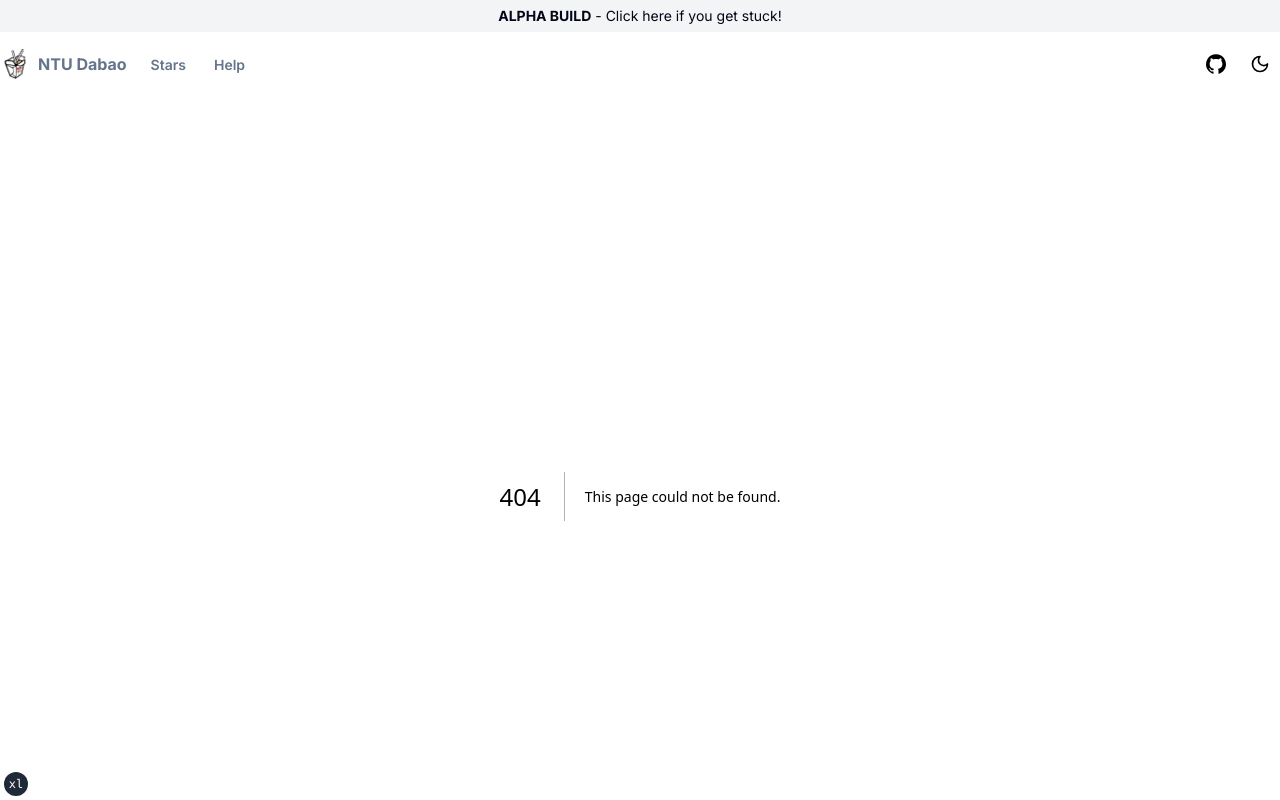
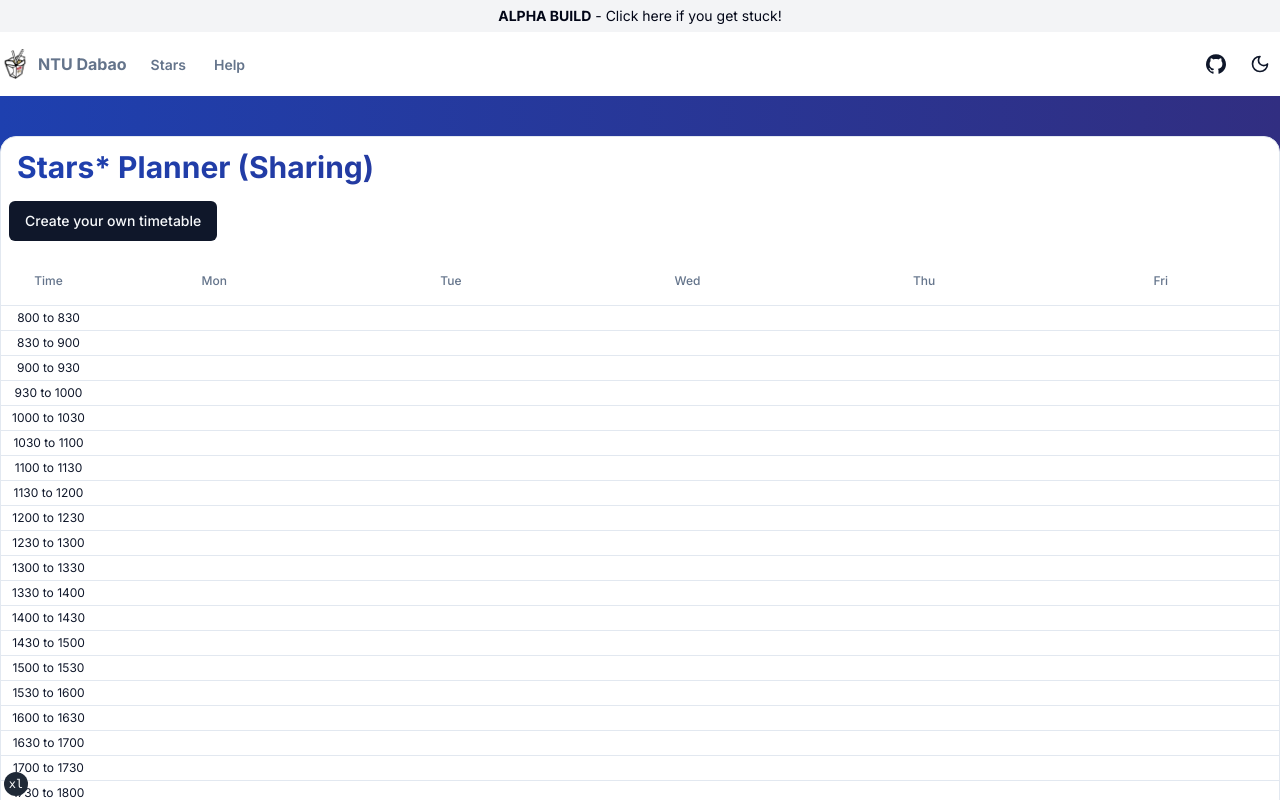
Before and after one commit to Dallas-Ng/ntu-mods, a Next.js app: page /share in a window 1280 px wide. Before the commit this address had no page. Shown: the top 800 px of the page. Built offline with nearby package versions, Linux system fonts and the light colour scheme.

Commit message:
feat: added sharing with friends

```diff
--- /dev/null
+++ b/app/(main)/share/page.tsx
@@ -0,0 +1,38 @@
+"use client"
+
+import React from "react"
+import Link from "next/link"
+import { useSearchParams } from "next/navigation"
+import CONSOLIDATED_DATA from "@/data/consolidated-2023-2.json"
+
+import { Button } from "@/components/ui/button"
+import { useToast } from "@/components/ui/use-toast"
+import StarsTable from "@/components/stars-table"
+
+export default function StarsPage() {
+  const searchParams = useSearchParams()
+
+  const coursesToIndex: CourseIndex = {}
+
+  searchParams.forEach((value, key) => {
+    const course = CONSOLIDATED_DATA[key as keyof typeof CONSOLIDATED_DATA]
+    const indexes = course.indexes[value as keyof typeof course.indexes]
+    coursesToIndex[key] = indexes
+  })
+
+  return (
+    <div className="bg-white dark:bg-slate-950 sm:rounded-2xl sm:border ">
+      <h1 className="bg-gradient-to-r from-blue-800 to-indigo-900 bg-clip-text pl-4 pt-3 text-3xl font-bold text-transparent">
+        Stars* Planner (Sharing)
+      </h1>
+
+      <div className="px-2 py-4">
+        <Link href="/stars">
+          <Button>Create your own timetable</Button>
+        </Link>
+      </div>
+
+      <StarsTable coursesToIndex={coursesToIndex} />
+    </div>
+  )
+}
--- a/components/stars-cell.tsx
+++ b/components/stars-cell.tsx
@@ -36,12 +36,11 @@ interface StarsCellProp extends React.HTMLAttributes<HTMLTableCellElement> {
   courseKey: string
   index: Index
   hasConflict?: boolean
+  coursesToIndex: { [courseKey: string]: Index[] }
 }
 
 export default function StarsCell(props: StarsCellProp) {
-  const { courseKey, index, hasConflict = false } = props
-
-  const { coursesToIndex } = useBoundState()
+  const { courseKey, index, hasConflict = false, coursesToIndex } = props
 
   const coursePrefix = courseKey.replace(/[^a-zA-Z]+/g, "") // used as key
   const courseStyle = getCourseStyle(coursePrefix)
--- /dev/null
+++ b/components/stars-planner-share-button.tsx
@@ -0,0 +1,40 @@
+"use client"
+
+import { useBoundState } from "@/state/bound-state"
+
+import { Button } from "./ui/button"
+import { useToast } from "./ui/use-toast"
+
+const BASE_URL =
+  process.env.NODE_ENV === "development"
+    ? "http://localhost:3000"
+    : "https://dabao.dallasng.me"
+
+export default function StarsPlannerShareButton() {
+  const { coursesToIndex } = useBoundState()
+  const { toast } = useToast()
+
+  const generateShareLink = () => {
+    const cleanedCoursesToIndex: { [key: string]: string } = {}
+
+    Object.entries(coursesToIndex).forEach(([courseKey, courseVal]) => {
+      cleanedCoursesToIndex[courseKey] = courseVal[0].key.toString()
+    })
+
+    const url =
+      `${BASE_URL}/share?` +
+      new URLSearchParams(cleanedCoursesToIndex).toString()
+
+    navigator.clipboard.writeText(url)
+
+    toast({ title: "Copied to clipboard" })
+  }
+
+  return (
+    <div className="px-2">
+      <Button onClick={generateShareLink} variant="secondary">
+        Share with Friends
+      </Button>
+    </div>
+  )
+}
--- a/components/stars-planner.tsx
+++ b/components/stars-planner.tsx
@@ -4,6 +4,7 @@ import { useBoundState } from "@/state/bound-state"
 
 import { CourseCodeSelect } from "./course-code-select"
 import StarsCourseBadge from "./stars-course-badge"
+import StarsPlannerShareButton from "./stars-planner-share-button"
 import StarsTable from "./stars-table"
 import { Button } from "./ui/button"
 
@@ -64,6 +65,8 @@ export default function StarsPlanner() {
         </div>
       </div>
 
+      <StarsPlannerShareButton />
+
       <StarsTable />
     </>
   )
--- a/components/stars-table.tsx
+++ b/components/stars-table.tsx
@@ -48,10 +48,12 @@ const getConflicts = (
   return conflictsCount
 }
 
-interface StarsTableProps {}
+interface StarsTableProps {
+  coursesToIndex?: { [courseKey: string]: Index[] }
+}
 
-export default function StarsTable(_props: StarsTableProps) {
-  const { coursesToIndex } = useBoundState()
+export default function StarsTable(props: StarsTableProps) {
+  let coursesToIndex = props.coursesToIndex || useBoundState().coursesToIndex
 
   const DAY_MAP: CourseIndex = {
     1: [],
@@ -141,7 +143,11 @@ export default function StarsTable(_props: StarsTableProps) {
       )
 
       STARS_MATRIX[tsIndex][cellPosition] = (
-        <StarsCell courseKey={courseKey || ""} index={index} />
+        <StarsCell
+          courseKey={courseKey || ""}
+          index={index}
+          coursesToIndex={coursesToIndex}
+        />
       )
 
       for (let i = 1; i < index.duration; i++) {
```
Also changed, not shown: app/(main)/layout.tsx (renamed from app/(main)/stars/layout.tsx).
